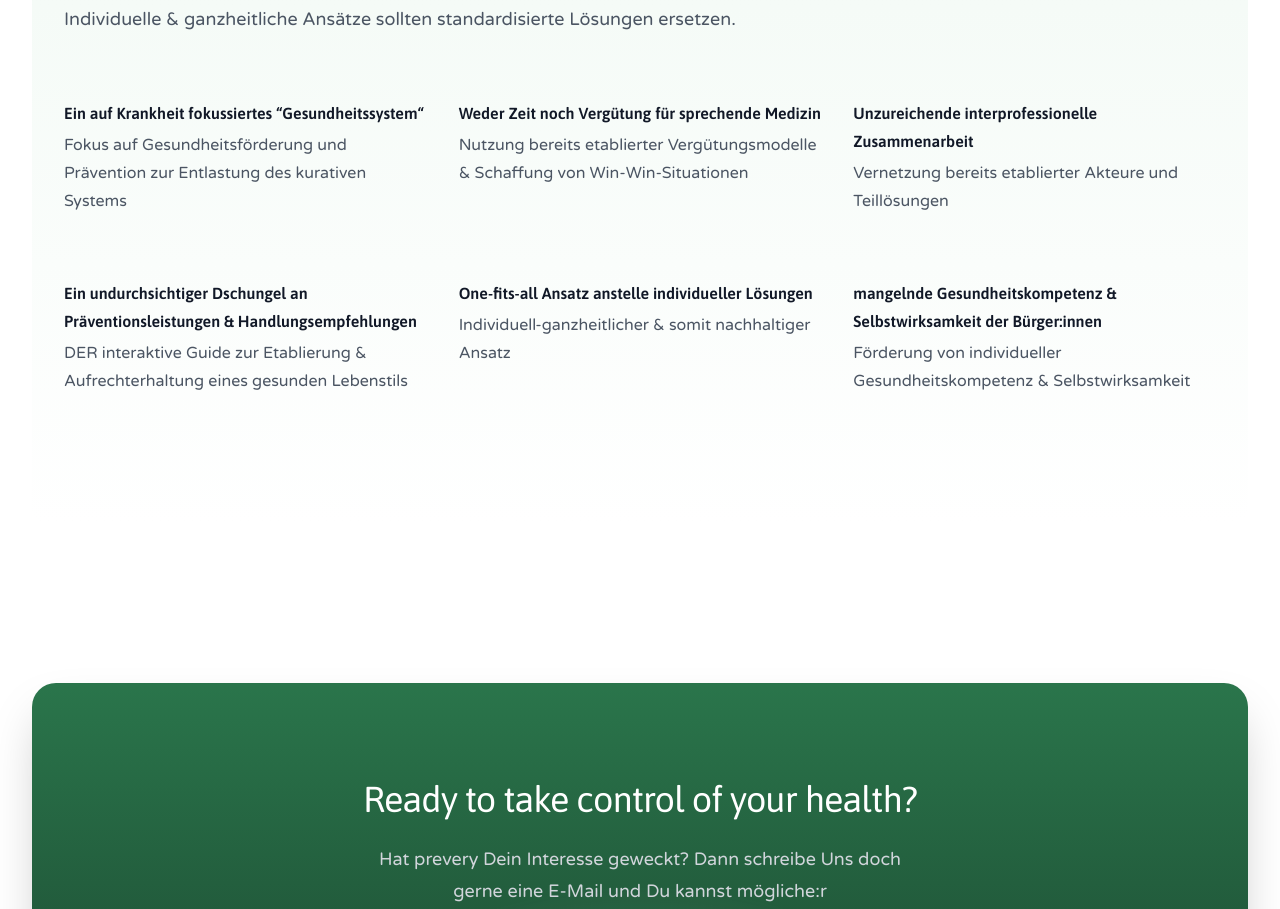
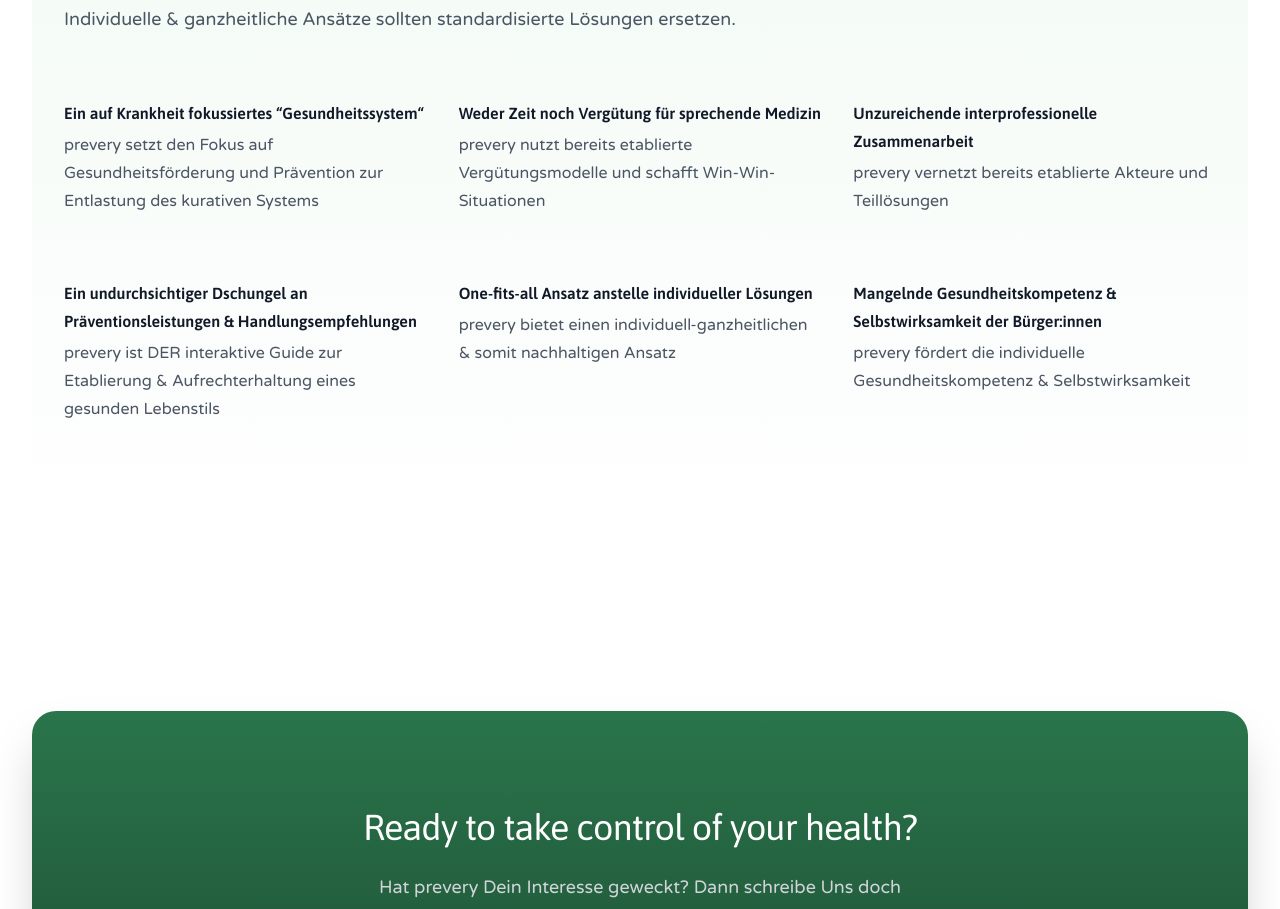
Before and after one commit to prevery-de/prevery-de.github.io, a React (Vite) app: page /#/ in a window 1280 px wide. Shown: the part 3022-3931 px from the top of the page. Built offline with nearby package versions, Linux system fonts and the light colour scheme.

Commit message:
Update pain.tsx

```diff
--- a/src/components/pain.tsx
+++ b/src/components/pain.tsx
@@ -1,27 +1,27 @@
 const features = [
     {
         name: 'Ein auf Krankheit fokussiertes “Gesundheitssystem“',
-        description: 'Fokus auf Gesundheitsförderung und Prävention zur Entlastung des kurativen Systems'
+        description: 'prevery setzt den Fokus auf Gesundheitsförderung und Prävention zur Entlastung des kurativen Systems'
     },
     {
         name: 'Weder Zeit noch Vergütung für sprechende Medizin',
-        description:'Nutzung bereits etablierter Vergütungsmodelle & Schaffung von Win-Win-Situationen'
+        description:'prevery nutzt bereits etablierte Vergütungsmodelle und schafft Win-Win-Situationen'
     },
     {
         name: 'Unzureichende interprofessionelle Zusammenarbeit',
-        description: 'Vernetzung bereits etablierter Akteure und Teillösungen'
+        description: 'prevery vernetzt bereits etablierte Akteure und Teillösungen'
     },
     {
         name: 'Ein undurchsichtiger Dschungel an Präventionsleistungen & Handlungsempfehlungen',
-        description:'DER interaktive Guide zur Etablierung & Aufrechterhaltung eines gesunden Lebenstils'
+        description:'prevery ist DER interaktive Guide zur Etablierung & Aufrechterhaltung eines gesunden Lebenstils'
     },
     {
         name: 'One-fits-all Ansatz anstelle individueller Lösungen',
-        description: 'Individuell-ganzheitlicher & somit nachhaltiger Ansatz'
+        description: 'prevery bietet einen individuell-ganzheitlichen & somit nachhaltigen Ansatz'
     },
     {
-        name: 'mangelnde Gesundheitskompetenz & Selbstwirksamkeit der Bürger:innen',
-        description: 'Förderung von individueller Gesundheitskompetenz & Selbstwirksamkeit'
+        name: 'Mangelnde Gesundheitskompetenz & Selbstwirksamkeit der Bürger:innen',
+        description: 'prevery fördert die individuelle Gesundheitskompetenz & Selbstwirksamkeit'
     },
 ]
 
```
